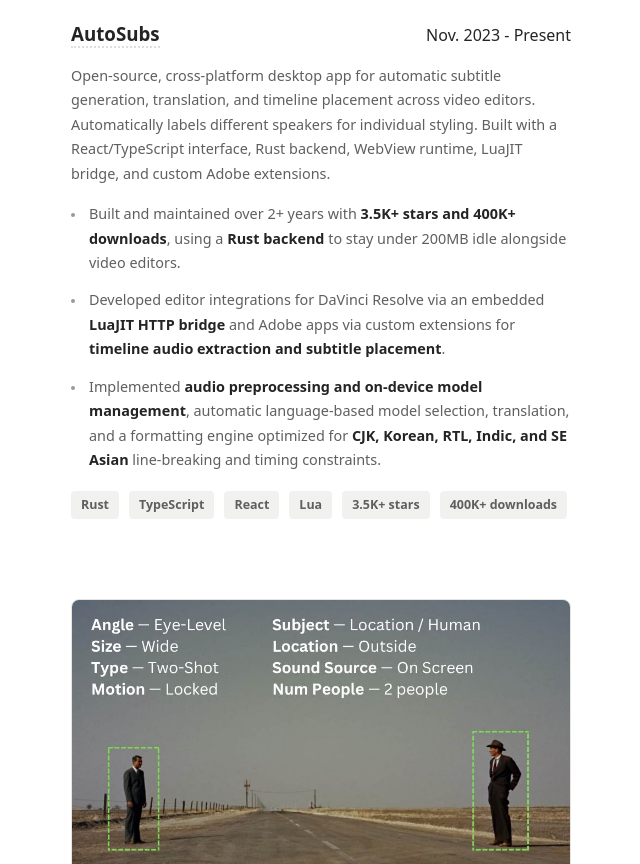
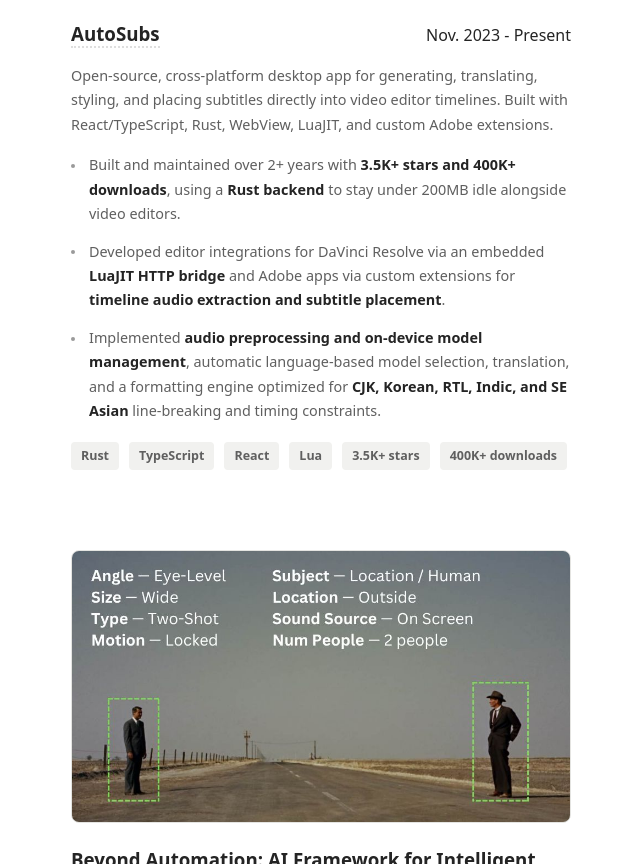
Before and after one commit to tmoroney/tmoroney.github.io, an Astro site: page / in a window 1280 px wide. Shown: the part 1462-2326 px from the top of the page, without its empty margins (319-959 px from the left). Built offline with nearby package versions, Linux system fonts and the light colour scheme; Astro itself is replaced by a stand-in of ours.

Commit message:
Improve AutoSubs summary

```diff
--- a/src/pages/index.astro
+++ b/src/pages/index.astro
@@ -55,7 +55,7 @@
     title: "AutoSubs",
     href: "https://github.com/tmoroney/auto-subs",
     date: "Nov. 2023 - Present",
-    summary: "Open-source, cross-platform desktop app for automatic subtitle generation, translation, and timeline placement across video editors. Automatically labels different speakers for individual styling. Built with a React/TypeScript interface, Rust backend, WebView runtime, LuaJIT bridge, and custom Adobe extensions.",
+    summary: "Open-source, cross-platform desktop app for generating, translating, styling, and placing subtitles directly into video editor timelines. Built with React/TypeScript, Rust, WebView, LuaJIT, and custom Adobe extensions.",
     details: [
       ["Built and maintained over 2+ years with ", mark("3.5K+ stars and 400K+ downloads"), ", using a ", mark("Rust backend"), " to stay under 200MB idle alongside video editors."],
       ["Developed editor integrations for DaVinci Resolve via an embedded ", mark("LuaJIT HTTP bridge"), " and Adobe apps via custom extensions for ", mark("timeline audio extraction and subtitle placement"), "."],
```
